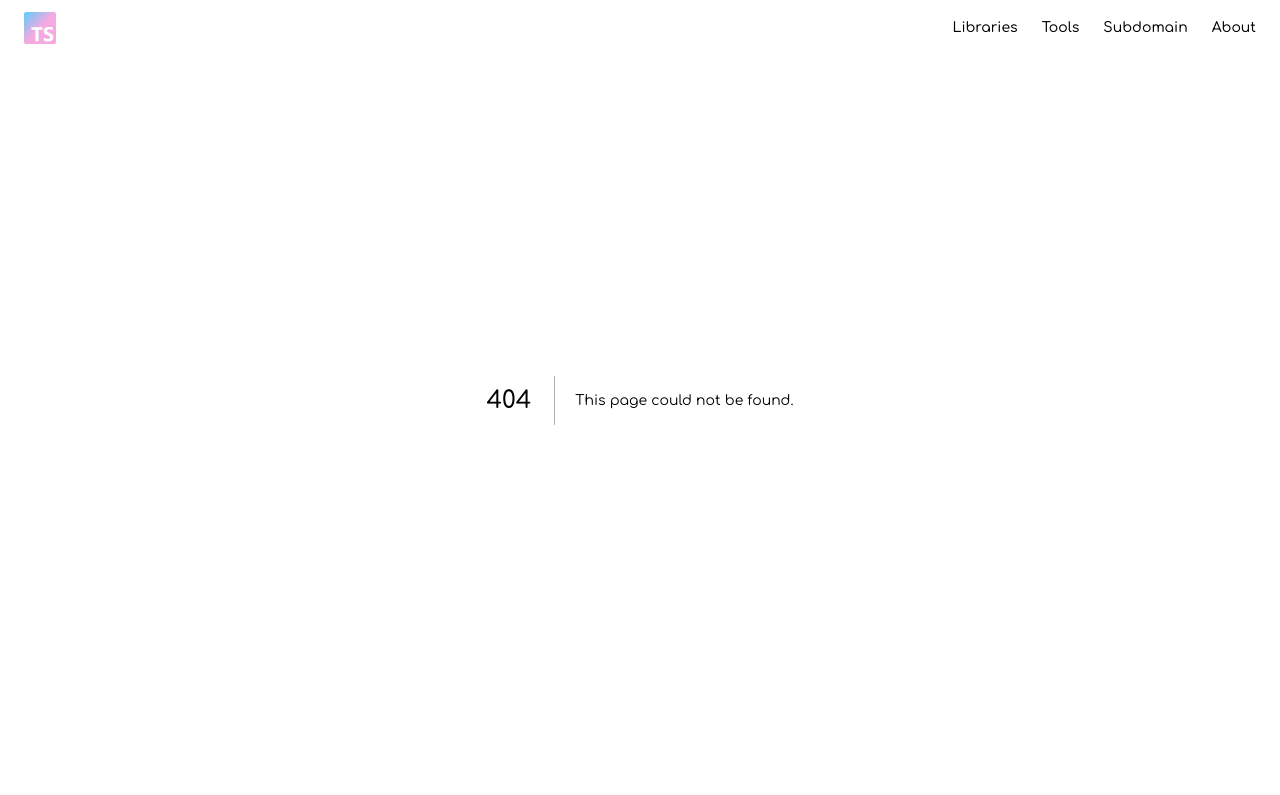
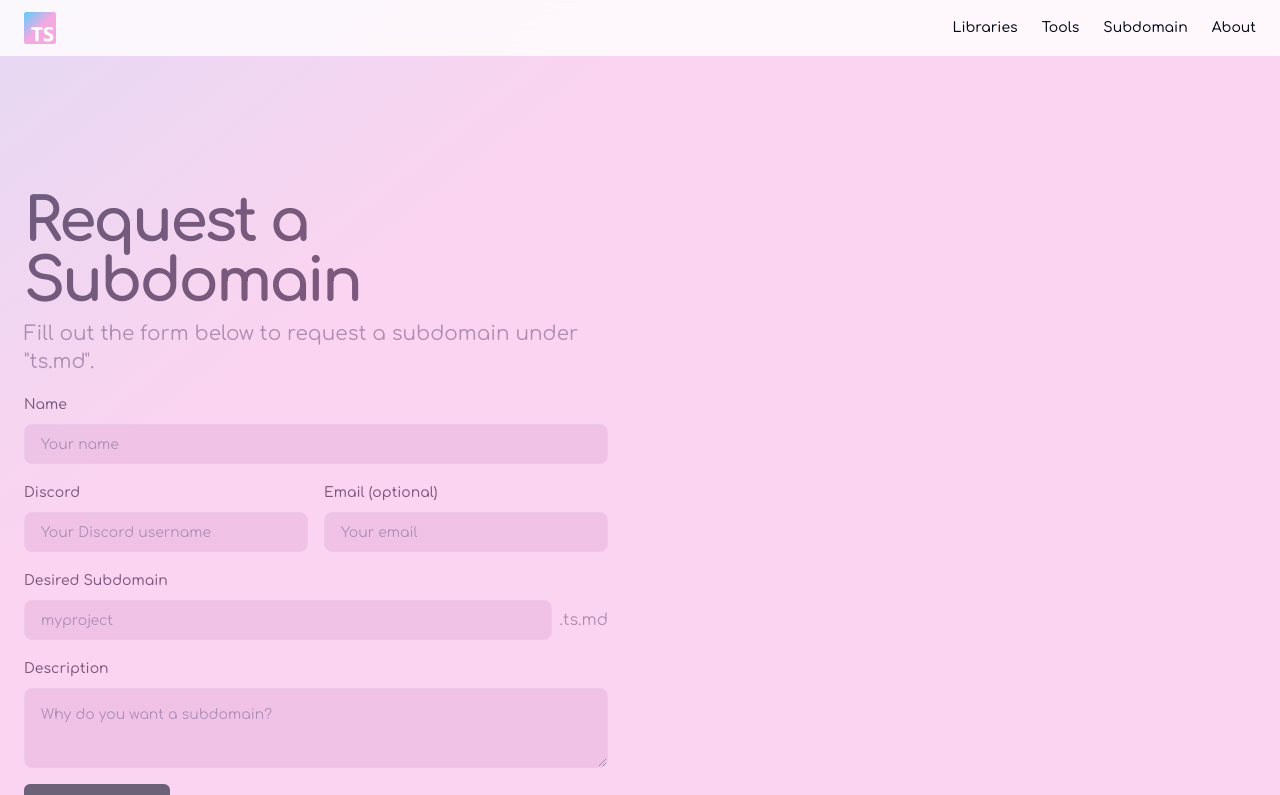
Before and after one commit to cvyl/ts.md, a Next.js app: page /subdomain in a window 1280 px wide. Before the commit this address had no page. Shown: the top 795 px of the page. Built offline with nearby package versions, Linux system fonts and the light colour scheme.

Commit message:
feat: request subdomain

```diff
--- /dev/null
+++ b/src/app/(web)/subdomain/page.tsx
@@ -0,0 +1,148 @@
+'use client'
+
+import { useState } from 'react'
+import { Label } from '@/components/ui/label'
+import { Input } from '@/components/ui/input'
+import { Textarea } from '@/components/ui/textarea'
+import { Button } from '@/components/ui/button'
+
+export default function Component() {
+	const [formData, setFormData] = useState({
+		name: '',
+		discord: '',
+		email: '',
+		description: '',
+		subdomain: ''
+	})
+	const handleSubmit = (e: React.FormEvent<HTMLFormElement>) => {
+		e.preventDefault()
+		// prettier-ignore-start
+		const issueUrl = `https://github.com/cvyl/ts.md/issues/new?assignees=cvyl&labels=&projects=&template=request-a-subdomain.md&title=%5BSubdomain+Request%5D+${formData.subdomain}.ts.md&body=${encodeURIComponent(`
+# Subdomain Request Form
+
+## Your name (or alias)
+
+${formData.name}
+
+## Discord (required)
+
+${formData.discord}
+
+## Email (Optional)
+
+${formData.email}
+
+## Description of your project (required)
+
+${formData.description}
+
+## Chosen Subdomain
+
+${formData.subdomain}.ts.md
+
+---
+
+### Abuse of this form and subdomain will result in termination of any running services connected to your subdomain
+
+- [x] I understand`)}`
+		// prettier-ignore-end
+		window.open(issueUrl, '_blank')
+	}
+	const handleInputChange = (
+		e: React.ChangeEvent<HTMLInputElement | HTMLTextAreaElement>
+	) => {
+		setFormData({ ...formData, [e.target.id]: e.target.value })
+	}
+	return (
+		<div className='submissionFormBody'>
+			<main className='mainContent'>
+				<div className='gradientOverlay pointer-events-none' />
+				<section className='formSection'>
+					<div className='formContainer'>
+						<div className='formGrid'>
+							<div className='formIntro'>
+								<div className='formIntroText'>
+									<h1 className='formTitle'>Request a Subdomain</h1>
+									<p className='formDescription'>
+										Fill out the form below to request a subdomain under
+										&quot;ts.md&quot;.
+									</p>
+								</div>
+								<form onSubmit={handleSubmit} className='formBody'>
+									<div className='formField'>
+										<Label htmlFor='name'>Name</Label>
+										<Input
+											className='textAreaInput'
+											id='name'
+											value={formData.name}
+											onChange={handleInputChange}
+											placeholder='Your name'
+											required
+										/>
+									</div>
+									<div className='formFieldGrid'>
+										<div className='formField'>
+											<Label htmlFor='discord'>Discord</Label>
+											<Input
+												className='textAreaInput'
+												id='discord'
+												value={formData.discord}
+												onChange={handleInputChange}
+												placeholder='Your Discord username'
+												required
+											/>
+										</div>
+										<div className='formField'>
+											<Label htmlFor='email'>Email (optional)</Label>
+											<Input
+												className='textAreaInput'
+												id='email'
+												value={formData.email}
+												onChange={handleInputChange}
+												type='email'
+												placeholder='Your email'
+												required={false}
+											/>
+										</div>
+									</div>
+									<div className='formField'>
+										<Label htmlFor='subdomain'>Desired Subdomain</Label>
+										<div className='subdomainInputContainer'>
+											<Input
+												className='textAreaInput'
+												id='subdomain'
+												value={formData.subdomain}
+												onChange={handleInputChange}
+												placeholder='myproject'
+												required
+											/>
+											<span className='subdomainSuffix'>.ts.md</span>
+										</div>
+									</div>
+									<div className='formField'>
+										<Label htmlFor='description'>Description</Label>
+										<Textarea
+											className='textAreaInput'
+											id='description'
+											value={formData.description}
+											onChange={handleInputChange}
+											placeholder='Why do you want a subdomain?'
+											required
+										/>
+									</div>
+									<Button
+										variant='default'
+										type='submit'
+										className='buttonDefault'
+									>
+										Submit Request
+									</Button>
+								</form>
+							</div>
+						</div>
+					</div>
+				</section>
+			</main>
+		</div>
+	)
+}
--- a/src/app/globals.css
+++ b/src/app/globals.css
@@ -267,10 +267,6 @@ h6 {
 	@apply ml-2 text-gray-500;
 }
 
-.submitButton {
-	@apply w-full;
+.textAreaInput {
+  @apply bg-fuchsia-900/15 rounded-lg p-4 w-full;
 }
-
-.heroImage {
-	@apply mx-auto aspect-video overflow-hidden rounded-xl object-cover sm:w-full lg:order-last lg:aspect-square;
-}
```
